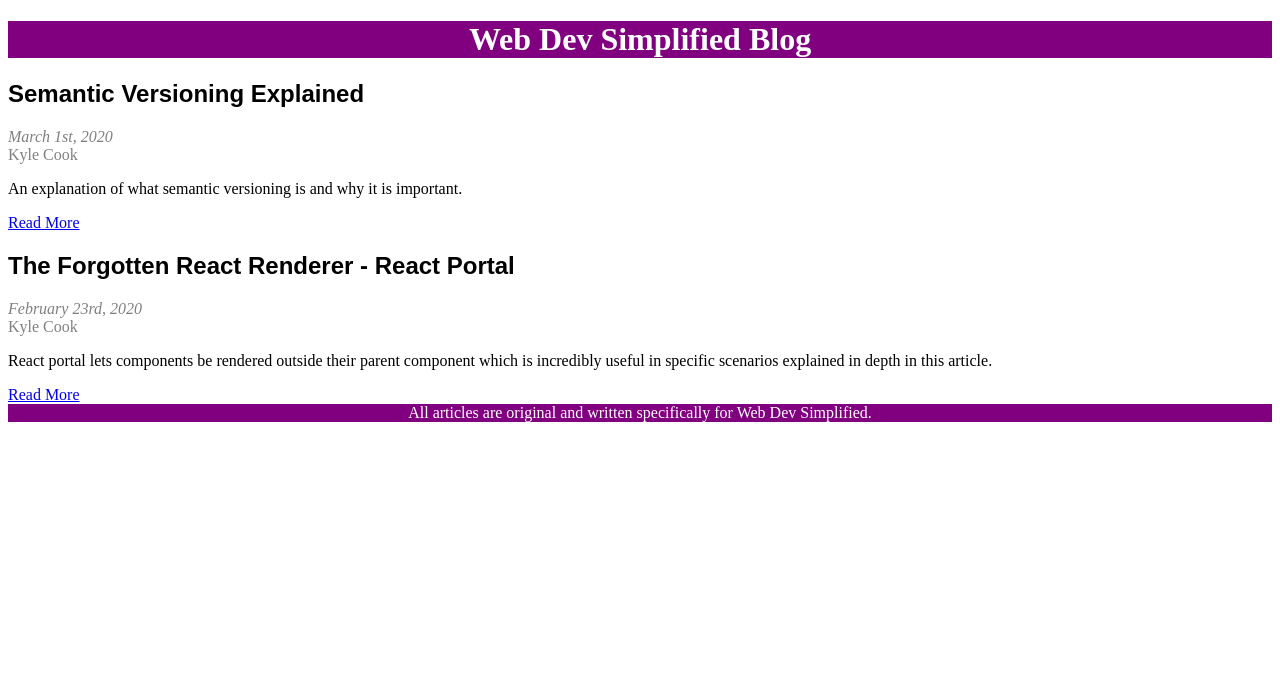
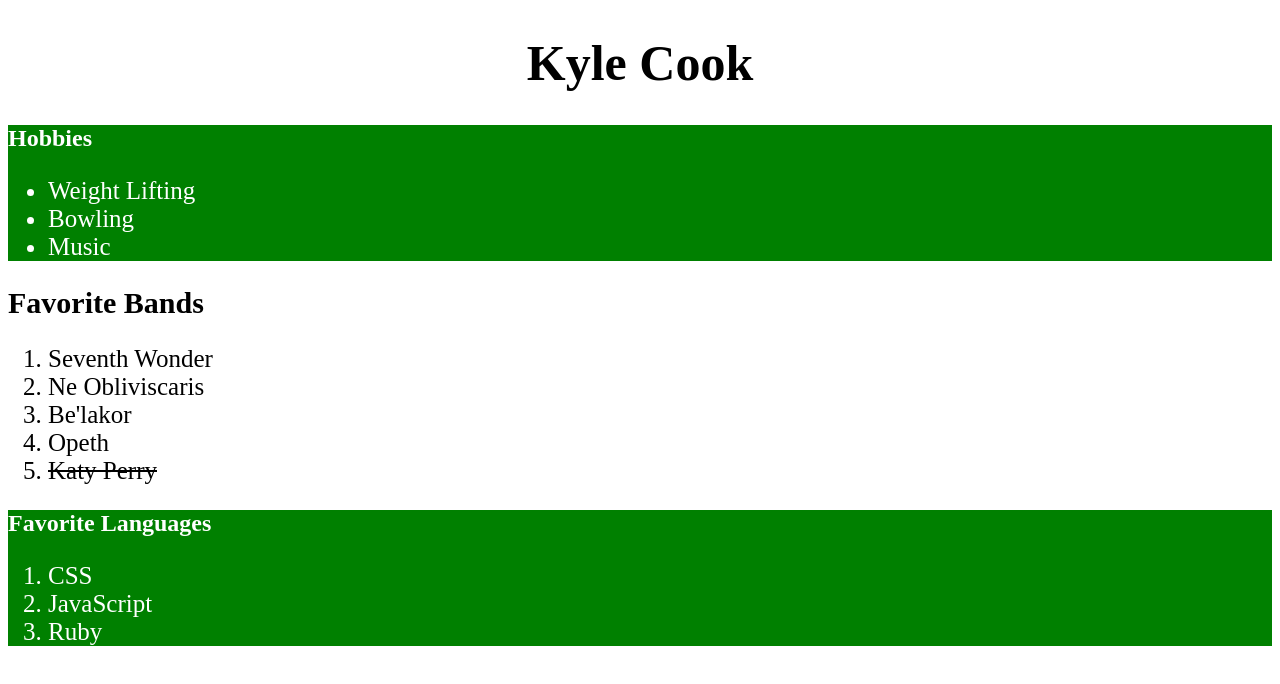
Before and after one commit to YuriyL-Git/HtmlCss-Course, a plain HTML site: page index.html in a window 1280 px wide. Drawn offline with Linux system fonts and the light colour scheme.

Commit message:
myproject

```diff
--- a/index.html
+++ b/index.html
@@ -5,32 +5,39 @@
   <meta name="viewport" content="width=device-width, initial-scale=1.0">
   <meta http-equiv="X-UA-Compatible" content="ie=edge">
   <link rel="stylesheet" href="/style.css">
-  <title>Web Dev Simplified - Blog</title>
+  <title>User Profile</title>
 </head>
 <body>
   <header>
-    <h1 class="header-text">Web Dev Simplified Blog</h1>
+    <h1 class="user-name">Kyle Cook</h1>
   </header>
   <main>
+    <section class="section">
+      <h2>Hobbies</h2>
+      <ul class="details-list">
+        <li>Weight Lifting</li>
+        <li>Bowling</li>
+        <li>Music</li>
+      </ul>
+    </section>
     <section>
-      <article>
-        <h2 class="article-title">Semantic Versioning Explained</h2>
-        <div class="article-date">March 1st, 2020</div>
-        <div class="article-autor">Kyle Cook</div>
-        <p>An explanation of what semantic versioning is and why it is important.</p>
-        <a href="#">Read More</a>
-      </article>
-      <article>
-        <h2 class="article-title">The Forgotten React Renderer - React Portal</h2>
-        <div class="article-date">February 23rd, 2020</div>
-        <div class="article-autor">Kyle Cook</div>
-        <p>React portal lets components be rendered outside their parent component which is incredibly useful in specific scenarios explained in depth in this article.</p>
-        <a href="#">Read More</a>
-      </article>
-    </section >
+      <h2 class="bands">Favorite Bands</h2>
+      <ol class="details-list">
+        <li>Seventh Wonder</li>
+        <li>Ne Obliviscaris</li>
+        <li>Be'lakor</li>
+        <li>Opeth</li>
+        <li class="not-included">Katy Perry</li>
+      </ol>
+    </section>
+    <section class="section">
+      <h2>Favorite Languages</h2>
+      <ol class="details-list">
+        <li>CSS</li>
+        <li>JavaScript</li>
+        <li>Ruby</li>
+      </ol>
+    </section>
   </main>
-  <footer id="footer">
-    All articles are original and written specifically for Web Dev Simplified.
-  </footer>
 </body>
 </html>
--- a/style.css
+++ b/style.css
@@ -1,20 +1,21 @@
-header, #footer {
-    background-color: purple;
+.user-name {
+    text-align: center;
+    font-size: 50px;
 }
 
-.header-text, #footer {
-    color: white;
-    text-align: center;
+.bands {
+    font-size: 30px;
 }
 
-.article-title {
-    font-family: Arial;
+.not-included {
+    text-decoration: line-through;
 }
 
-.article-date {
-    font-style: italic;
+.section {
+    background-color: green;
+    color: white;
 }
 
-.article-autor, .article-date {
-   color: gray;
+.details-list {
+    font-size: 25px;
 }
```
